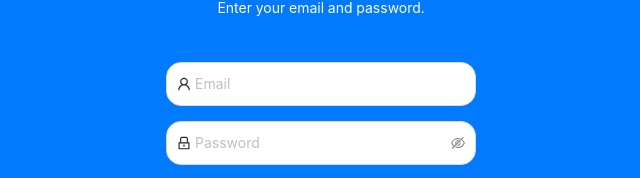
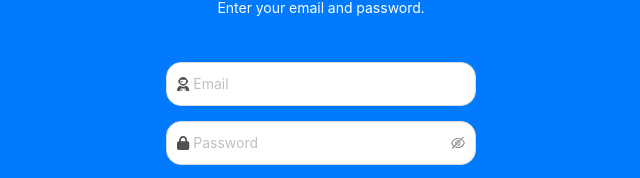
Before and after one commit to krilpil/noorsoft, a React (Create React App) app: page / in a window 1280 px wide. Shown: the part 330-508 px from the top of the page, without its empty margins (319-959 px from the left). Built offline with nearby package versions, Linux system fonts and the light colour scheme.

Commit message:
Ant design icons changed to font-awesome

```diff
--- a/package.json
+++ b/package.json
@@ -3,7 +3,9 @@
   "version": "0.1.0",
   "private": true,
   "dependencies": {
-    "@ant-design/icons": "^4.7.0",
+    "@fortawesome/fontawesome-svg-core": "^6.1.1",
+    "@fortawesome/free-solid-svg-icons": "^6.1.1",
+    "@fortawesome/react-fontawesome": "^0.1.18",
     "@testing-library/jest-dom": "^5.14.1",
     "@testing-library/react": "^12.0.0",
     "@testing-library/user-event": "^13.2.1",
--- /dev/null
+++ b/src/components/icons/styled-components.ts
@@ -0,0 +1,6 @@
+import styled from "styled-components";
+import {FontAwesomeIcon} from "@fortawesome/react-fontawesome";
+
+export const Icon = styled(FontAwesomeIcon)`
+  opacity: 80%;
+`
--- a/src/pages/login/login-page.tsx
+++ b/src/pages/login/login-page.tsx
@@ -1,14 +1,16 @@
 import React, {useEffect} from 'react';
 import {useDispatch} from "react-redux";
-import useSelector from "../../hooks/use-selector";
 import {useFormik} from 'formik';
 import * as yup from 'yup';
-import {LockOutlined, UserOutlined} from "@ant-design/icons";
+import {message} from "antd";
+import useSelector from "../../hooks/use-selector";
+import {formFetchLoginRequest} from "../../redux/actions/form-actions";
+import FormParagraph from "../../components/form/paragraph";
+import {LoginPageWrapper} from "./styled-components";
 import {Form, Title, Input, Password, Button} from '../../components/form/styled-components'
-import {LoginPageWrapper} from "./styled-components";
-import FormParagraph from "../../components/form/paragraph";
-import {formFetchLoginRequest} from "../../redux/actions/form-actions";
-import {message} from "antd";
+import {faLock, faUserAstronaut} from "@fortawesome/free-solid-svg-icons";
+import {Icon} from "../../components/icons/styled-components";
+
 
 const validationSchema = yup.object().shape({
     email: yup
@@ -63,14 +65,14 @@ const LoginPage = (): JSX.Element => {
                     touchedForm={formik.touched.password && formik.touched.email}
                 />
                 <Input
-                    status={formik.errors.email && formik.touched.email? 'error' : ''}
+                    status={formik.errors.email && formik.touched.email ? 'error' : ''}
                     id={'email'}
                     name={'email'}
                     onChange={formik.handleChange}
                     onBlur={formik.handleBlur}
                     value={formik.values.email}
                     placeholder="Email"
-                    prefix={<UserOutlined/>}
+                    prefix={<Icon icon={faUserAstronaut}/>}
                 />
                 <Password
                     status={formik.errors.password && formik.touched.password ? 'error' : ''}
@@ -80,7 +82,7 @@ const LoginPage = (): JSX.Element => {
                     onBlur={formik.handleBlur}
                     value={formik.values.password}
                     placeholder="Password"
-                    prefix={<LockOutlined/>}
+                    prefix={<Icon icon={faLock}/>}
                 />
                 <Button
                     block
```
Also changed, not shown: 1 other file (tests, documents, lock files or other folders).
